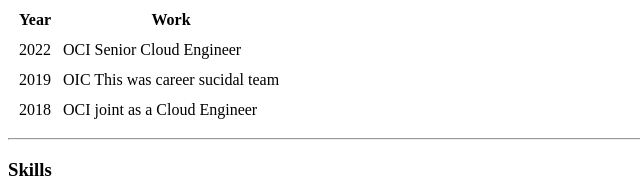
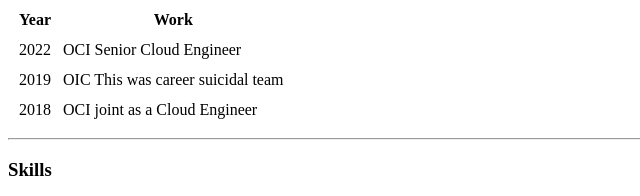
Before and after one commit to mayurnayak/cv, a plain HTML site: page index.html in a window 1280 px wide. Shown: the part 505-701 px from the top of the page, 0-640 px from the left. Drawn offline with Linux system fonts and the light colour scheme.

Commit message:
Update index.html

```diff
--- a/index.html
+++ b/index.html
@@ -45,7 +45,7 @@
       </tr>
       <tr>
         <td>2019</td>
-        <td>OIC This was career sucidal team</td>
+        <td>OIC This was career suicidal team</td>
       </tr>
       <tr>
         <td>2018</td>
```
